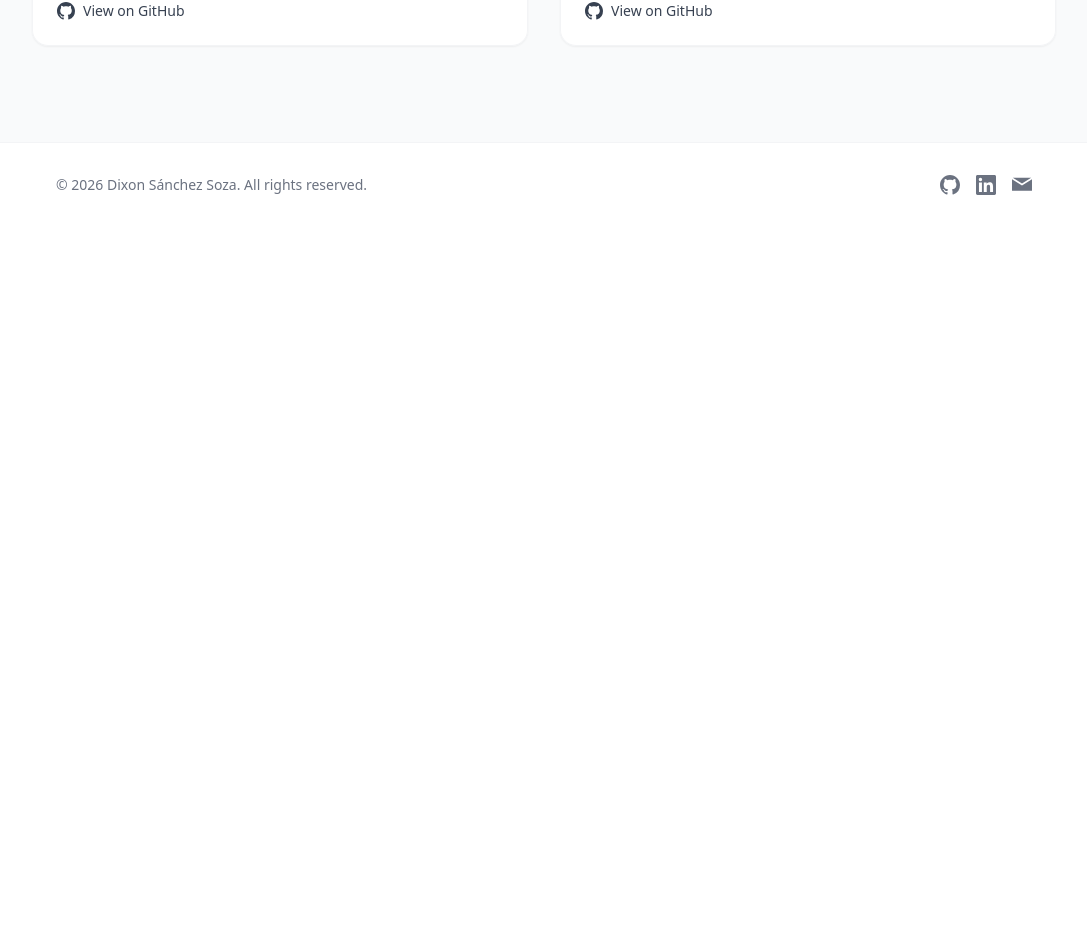
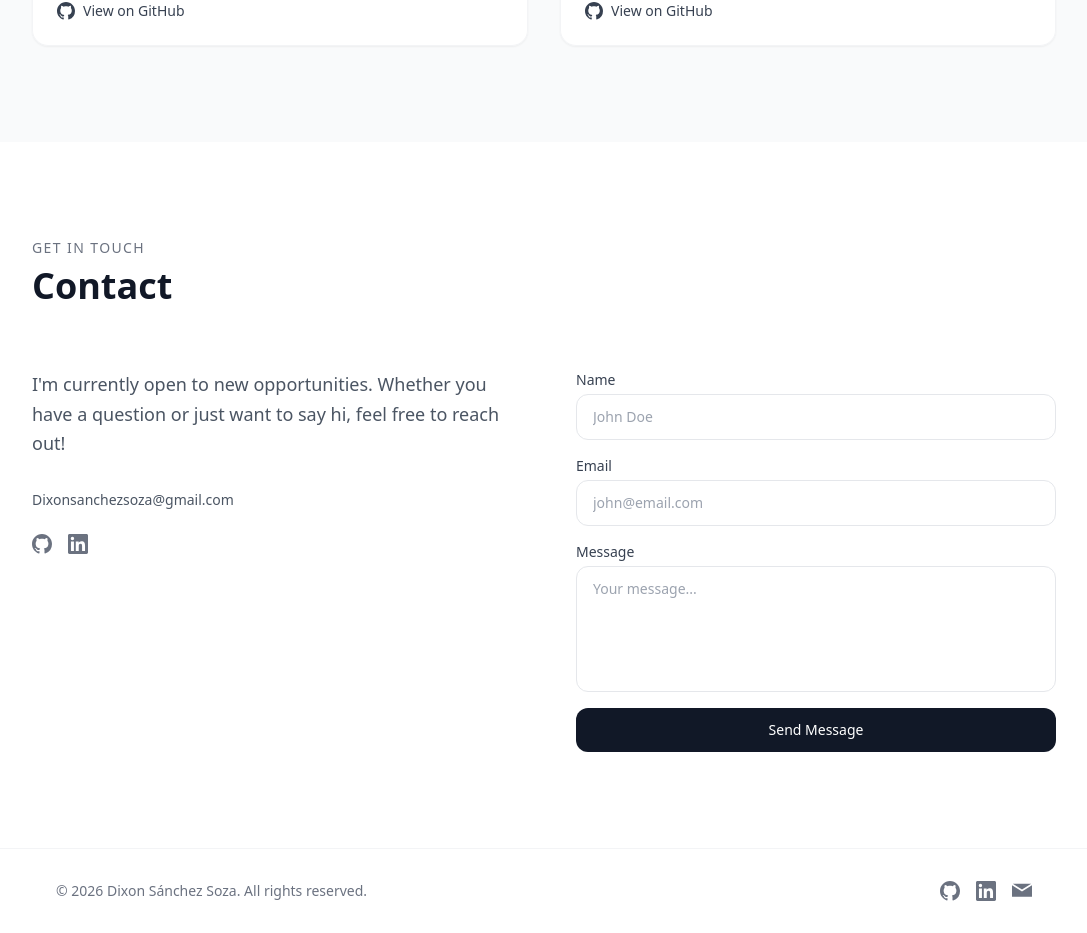
Before and after one commit to Dixonsz/DixonSanchezS, a React (Vite) app: page / in a window 1280 px wide. Shown: the part 3169-4102 px from the top of the page, without its empty margins (96-1183 px from the left). Before the commit the page ends 3396 px from the top, so only its background shows below. Built offline with nearby package versions, Linux system fonts and the light colour scheme.

Commit message:
feat(contact): add contact section with form and social links

```diff
--- a/src/App.jsx
+++ b/src/App.jsx
@@ -4,6 +4,7 @@ import Hero from "@/sections/Hero"
 import About from "@/sections/About"
 import Skills from "@/sections/Skills"
 import Projects from "@/sections/Projects"
+import Contact from "@/sections/Contact"
 
 const App = () => {
   return (
@@ -14,6 +15,7 @@ const App = () => {
         <About />
         <Skills />
         <Projects />
+        <Contact />
       </main>
       <Footer />
     </div>
--- a/src/constants/index.js
+++ b/src/constants/index.js
@@ -79,7 +79,7 @@ export const SKILLS = [
 export const PROJECTS = [
   {
     id: 1,
-    title: "Motors — Taller Automotriz",
+    title: "Motors — Automotive Workshop",
     description: "Full stack system for automotive workshop management. Includes modules for scheduling, authentication, inventory, services, and vehicle registration.",
     tech: ["Django", "MySQL", "Redis", "Cloudinary", "Docker"],
     github: "https://github.com/Dixonsz/motors.git",
@@ -96,3 +96,8 @@ export const PROJECTS = [
     color: "from-violet-50 to-violet-100",
   },
 ]
+
+export const CONTACT_INFO = {
+  email: "Dixonsanchezsoza@gmail.com",
+  formEndpoint: "https://formspree.io/f/meedndok", // reemplaza con tu endpoint
+}
--- a/src/sections/Contact.jsx
+++ b/src/sections/Contact.jsx
@@ -0,0 +1,170 @@
+import { useState } from "react"
+import useFadeIn from "@/hooks/useFadeIn"
+import { CONTACT_INFO, SOCIAL_LINKS } from "@/constants"
+
+const GithubIcon = () => (
+  <svg xmlns="http://www.w3.org/2000/svg" width="20" height="20" viewBox="0 0 24 24" fill="currentColor">
+    <path d="M12 0C5.37 0 0 5.37 0 12c0 5.31 3.435 9.795 8.205 11.385.6.105.825-.255.825-.57 0-.285-.015-1.23-.015-2.235-3.015.555-3.795-.735-4.035-1.41-.135-.345-.72-1.41-1.23-1.695-.42-.225-1.02-.78-.015-.795.945-.015 1.62.87 1.845 1.23 1.08 1.815 2.805 1.305 3.495.99.105-.78.42-1.305.765-1.605-2.67-.3-5.46-1.335-5.46-5.925 0-1.305.465-2.385 1.23-3.225-.12-.3-.54-1.53.12-3.18 0 0 1.005-.315 3.3 1.23.96-.27 1.98-.405 3-.405s2.04.135 3 .405c2.295-1.56 3.3-1.23 3.3-1.23.66 1.65.24 2.88.12 3.18.765.84 1.23 1.905 1.23 3.225 0 4.605-2.805 5.625-5.475 5.925.435.375.81 1.095.81 2.22 0 1.605-.015 2.895-.015 3.3 0 .315.225.69.825.57A12.02 12.02 0 0 0 24 12c0-6.63-5.37-12-12-12z" />
+  </svg>
+)
+
+const LinkedinIcon = () => (
+  <svg xmlns="http://www.w3.org/2000/svg" width="20" height="20" viewBox="0 0 24 24" fill="currentColor">
+    <path d="M20.447 20.452h-3.554v-5.569c0-1.328-.027-3.037-1.852-3.037-1.853 0-2.136 1.445-2.136 2.939v5.667H9.351V9h3.414v1.561h.046c.477-.9 1.637-1.85 3.37-1.85 3.601 0 4.267 2.37 4.267 5.455v6.286zM5.337 7.433a2.062 2.062 0 0 1-2.063-2.065 2.064 2.064 0 1 1 2.063 2.065zm1.782 13.019H3.555V9h3.564v11.452zM22.225 0H1.771C.792 0 0 .774 0 1.729v20.542C0 23.227.792 24 1.771 24h20.451C23.2 24 24 23.227 24 22.271V1.729C24 .774 23.2 0 22.222 0h.003z" />
+  </svg>
+)
+
+const Contact = () => {
+  const fade = useFadeIn(100)
+  const [formState, setFormState] = useState({ name: "", email: "", message: "" })
+  const [status, setStatus] = useState("idle") // idle | sending | success | error
+
+  const handleChange = (e) => {
+    setFormState({ ...formState, [e.target.name]: e.target.value })
+  }
+
+  const handleSubmit = async (e) => {
+    e.preventDefault()
+    setStatus("sending")
+
+    try {
+      const res = await fetch(CONTACT_INFO.formEndpoint, {
+        method: "POST",
+        headers: { "Content-Type": "application/json" },
+        body: JSON.stringify(formState),
+      })
+
+      if (res.ok) {
+        setStatus("success")
+        setFormState({ name: "", email: "", message: "" })
+      } else {
+        setStatus("error")
+      }
+    } catch {
+      setStatus("error")
+    }
+  }
+
+  return (
+    <section id="contact" className="py-24 px-6">
+      <div className="max-w-5xl mx-auto">
+
+        {/* Título */}
+        <div className="mb-16">
+          <p className="text-sm font-medium text-gray-500 tracking-widest uppercase mb-2">
+            Get in touch
+          </p>
+          <h2 className="text-4xl font-bold text-gray-900">Contact</h2>
+        </div>
+
+        <div
+          ref={fade.ref}
+          style={{ transition: "opacity 0.8s ease, transform 0.8s ease", opacity: fade.visible ? 1 : 0, transform: fade.visible ? "translateY(0)" : "translateY(20px)" }}
+          className="grid md:grid-cols-2 gap-16"
+        >
+
+          {/* Izquierda — Info */}
+          <div className="flex flex-col gap-8">
+            <p className="text-gray-600 text-lg leading-relaxed">
+              I'm currently open to new opportunities. Whether you have a question or just want to say hi, feel free to reach out!
+            </p>
+
+            <div className="flex flex-col gap-4">
+              <a
+                href={`mailto:${CONTACT_INFO.email}`}
+                className="flex items-center gap-3 text-gray-600 hover:text-gray-900 transition-colors duration-200"
+              >
+                <span className="text-sm font-medium">{CONTACT_INFO.email}</span>
+              </a>
+
+              <div className="flex items-center gap-4 pt-2">
+                <a
+                  href={SOCIAL_LINKS.github}
+                  target="_blank"
+                  rel="noopener noreferrer"
+                  className="text-gray-500 hover:text-gray-900 transition-colors duration-200"
+                  aria-label="GitHub"
+                >
+                  <GithubIcon />
+                </a>
+                <a
+                  href={SOCIAL_LINKS.linkedin}
+                  target="_blank"
+                  rel="noopener noreferrer"
+                  className="text-gray-500 hover:text-gray-900 transition-colors duration-200"
+                  aria-label="LinkedIn"
+                >
+                  <LinkedinIcon />
+                </a>
+              </div>
+            </div>
+          </div>
+
+          {/* Derecha — Formulario */}
+          <form onSubmit={handleSubmit} className="flex flex-col gap-4">
+            <div className="flex flex-col gap-1">
+              <label className="text-sm font-medium text-gray-700">Name</label>
+              <input
+                type="text"
+                name="name"
+                value={formState.name}
+                onChange={handleChange}
+                required
+                placeholder="John Doe"
+                className="px-4 py-3 rounded-xl border border-gray-200 text-gray-900 text-sm focus:outline-none focus:ring-2 focus:ring-gray-300 transition"
+              />
+            </div>
+
+            <div className="flex flex-col gap-1">
+              <label className="text-sm font-medium text-gray-700">Email</label>
+              <input
+                type="email"
+                name="email"
+                value={formState.email}
+                onChange={handleChange}
+                required
+                placeholder="john@email.com"
+                className="px-4 py-3 rounded-xl border border-gray-200 text-gray-900 text-sm focus:outline-none focus:ring-2 focus:ring-gray-300 transition"
+              />
+            </div>
+
+            <div className="flex flex-col gap-1">
+              <label className="text-sm font-medium text-gray-700">Message</label>
+              <textarea
+                name="message"
+                value={formState.message}
+                onChange={handleChange}
+                required
+                rows={5}
+                placeholder="Your message..."
+                className="px-4 py-3 rounded-xl border border-gray-200 text-gray-900 text-sm focus:outline-none focus:ring-2 focus:ring-gray-300 transition resize-none"
+              />
+            </div>
+
+            <button
+              type="submit"
+              disabled={status === "sending"}
+              className="px-6 py-3 bg-gray-900 text-white text-sm font-medium rounded-xl hover:bg-gray-700 transition-colors duration-200 disabled:opacity-50"
+            >
+              {status === "sending" ? "Sending..." : "Send Message"}
+            </button>
+
+            {status === "success" && (
+              <p className="text-sm text-green-600 font-medium">
+                ✓ Message sent successfully!
+              </p>
+            )}
+            {status === "error" && (
+              <p className="text-sm text-red-500 font-medium">
+                Something went wrong. Please try again.
+              </p>
+            )}
+          </form>
+
+        </div>
+      </div>
+    </section>
+  )
+}
+
+export default Contact
```
